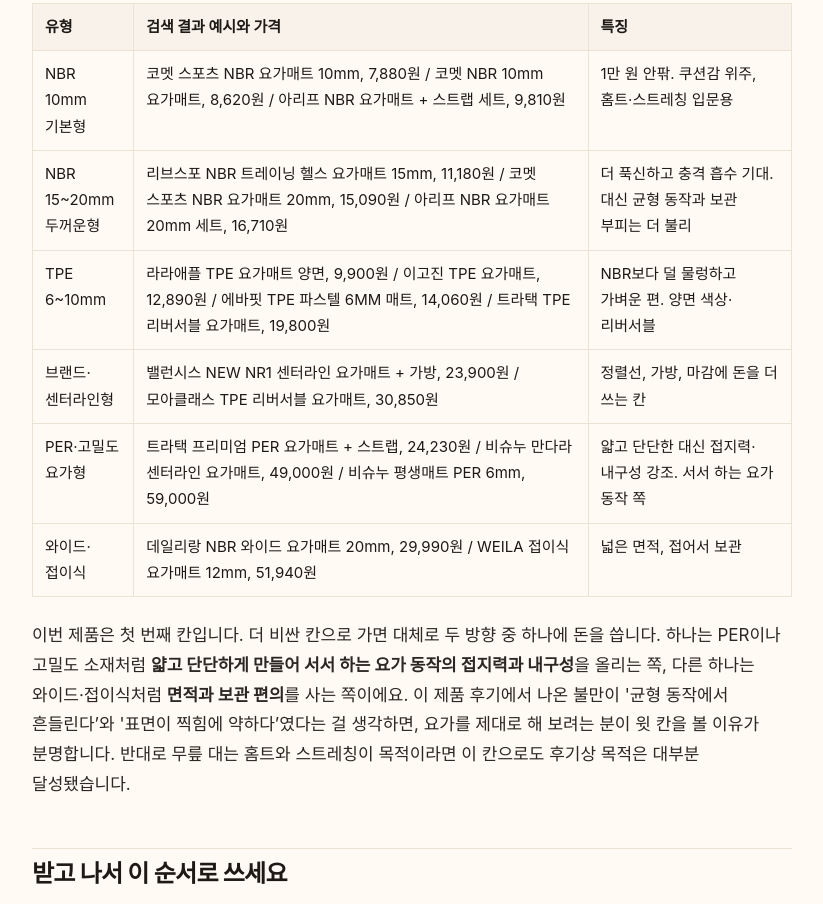
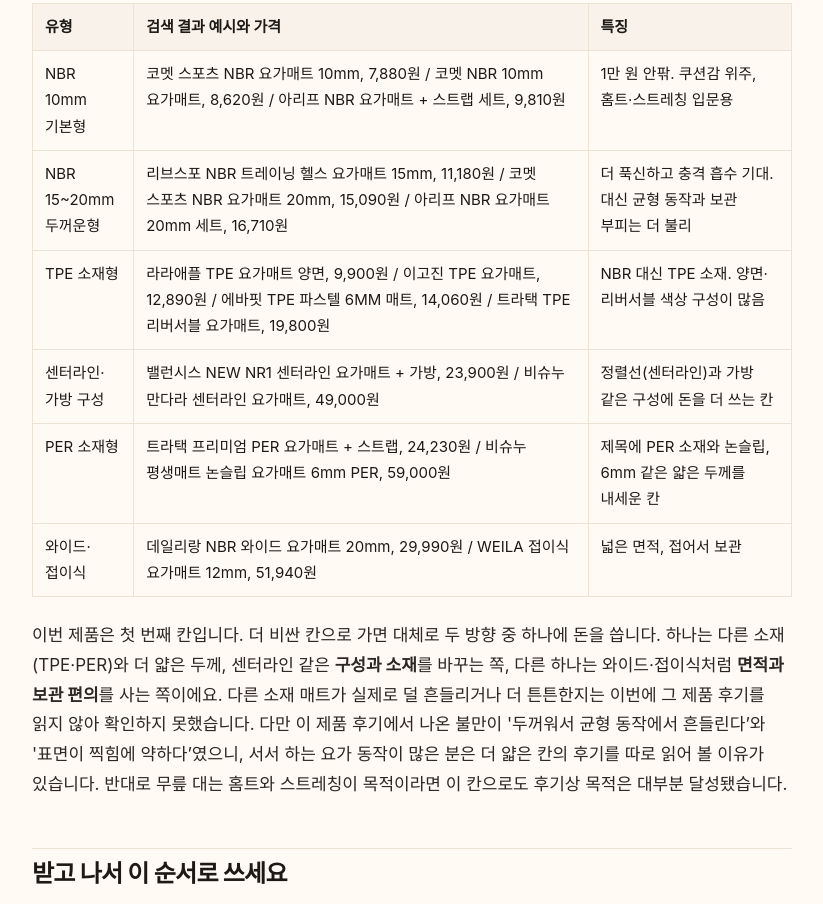
Before and after one commit to yousung/pick-blog, an Astro site: page /posts/arife-nbr-yoga-mat-strap-set-review in a window 1280 px wide. Shown: the part 6783-7687 px from the top of the page, without its empty margins (228-1051 px from the left). Built offline with nearby package versions, Linux system fonts and the light colour scheme; Astro itself is replaced by a stand-in of ours; a web font is replaced by a local one.

Commit message:
blog: 아리프 요가매트 글 수치 표현 보정 (pick)
Co-Authored-By: Claude Opus 5.5 <noreply@anthropic.com>

```diff
--- a/src/content/posts/health/2026-11-20-arife-nbr-yoga-mat-strap-set-review.md
+++ b/src/content/posts/health/2026-11-20-arife-nbr-yoga-mat-strap-set-review.md
@@ -93,7 +93,7 @@ thumbnail: "https://thumbnail.coupangcdn.com/thumbnails/remote/492x492ex/image/r
 
 ### 개봉 직후 고무 냄새
 
-베스트 30개 중 열한 개가 처음 펼쳤을 때 냄새가 있었다고 적었습니다. 대부분은 "하루 정도 환기되는 곳에 펼쳐 두니 대부분 사라졌다", "베란다에 3~4일 뒀더니 모두 날아갔다"는 내용이었어요. 다만 냄새에 예민하다는 한 분은 하루 종일 밖에 꺼내 뒀는데도 가까이서 맡으면 조금 난다고 했습니다. 반대로 냄새가 거의 없었다는 후기도 네 명(다섯 개)이 있었으니, 개체나 시기에 따라 차이가 있는 걸로 보입니다.
+베스트 30개 중 열 개가 처음 펼쳤을 때 냄새가 있었다고 적었습니다. 대부분은 "하루 정도 환기되는 곳에 펼쳐 두니 대부분 사라졌다", "베란다에 3~4일 뒀더니 모두 날아갔다"는 내용이었어요. 다만 냄새에 예민하다는 한 분은 하루 종일 밖에 꺼내 뒀는데도 가까이서 맡으면 조금 난다고 했습니다. 반대로 냄새가 거의 없었다는 후기도 네 명(다섯 개)이 있었으니, 개체나 시기에 따라 차이가 있는 걸로 보입니다.
 
 ### 말아 두면 부피가 있다
 
@@ -111,12 +111,12 @@ thumbnail: "https://thumbnail.coupangcdn.com/thumbnails/remote/492x492ex/image/r
 |---|---|---|
 | NBR 10mm 기본형 | 코멧 스포츠 NBR 요가매트 10mm, 7,880원 / 코멧 NBR 10mm 요가매트, 8,620원 / 아리프 NBR 요가매트 + 스트랩 세트, 9,810원 | 1만 원 안팎. 쿠션감 위주, 홈트·스트레칭 입문용 |
 | NBR 15~20mm 두꺼운형 | 리브스포 NBR 트레이닝 헬스 요가매트 15mm, 11,180원 / 코멧 스포츠 NBR 요가매트 20mm, 15,090원 / 아리프 NBR 요가매트 20mm 세트, 16,710원 | 더 푹신하고 충격 흡수 기대. 대신 균형 동작과 보관 부피는 더 불리 |
-| TPE 6~10mm | 라라애플 TPE 요가매트 양면, 9,900원 / 이고진 TPE 요가매트, 12,890원 / 에바핏 TPE 파스텔 6MM 매트, 14,060원 / 트라택 TPE 리버서블 요가매트, 19,800원 | NBR보다 덜 물렁하고 가벼운 편. 양면 색상·리버서블 |
-| 브랜드·센터라인형 | 밸런시스 NEW NR1 센터라인 요가매트 + 가방, 23,900원 / 모아클래스 TPE 리버서블 요가매트, 30,850원 | 정렬선, 가방, 마감에 돈을 더 쓰는 칸 |
-| PER·고밀도 요가형 | 트라택 프리미엄 PER 요가매트 + 스트랩, 24,230원 / 비슈누 만다라 센터라인 요가매트, 49,000원 / 비슈누 평생매트 PER 6mm, 59,000원 | 얇고 단단한 대신 접지력·내구성 강조. 서서 하는 요가 동작 쪽 |
+| TPE 소재형 | 라라애플 TPE 요가매트 양면, 9,900원 / 이고진 TPE 요가매트, 12,890원 / 에바핏 TPE 파스텔 6MM 매트, 14,060원 / 트라택 TPE 리버서블 요가매트, 19,800원 | NBR 대신 TPE 소재. 양면·리버서블 색상 구성이 많음 |
+| 센터라인·가방 구성 | 밸런시스 NEW NR1 센터라인 요가매트 + 가방, 23,900원 / 비슈누 만다라 센터라인 요가매트, 49,000원 | 정렬선(센터라인)과 가방 같은 구성에 돈을 더 쓰는 칸 |
+| PER 소재형 | 트라택 프리미엄 PER 요가매트 + 스트랩, 24,230원 / 비슈누 평생매트 논슬립 요가매트 6mm PER, 59,000원 | 제목에 PER 소재와 논슬립, 6mm 같은 얇은 두께를 내세운 칸 |
 | 와이드·접이식 | 데일리랑 NBR 와이드 요가매트 20mm, 29,990원 / WEILA 접이식 요가매트 12mm, 51,940원 | 넓은 면적, 접어서 보관 |
 
-이번 제품은 첫 번째 칸입니다. 더 비싼 칸으로 가면 대체로 두 방향 중 하나에 돈을 씁니다. 하나는 PER이나 고밀도 소재처럼 **얇고 단단하게 만들어 서서 하는 요가 동작의 접지력과 내구성**을 올리는 쪽, 다른 하나는 와이드·접이식처럼 **면적과 보관 편의**를 사는 쪽이에요. 이 제품 후기에서 나온 불만이 '균형 동작에서 흔들린다'와 '표면이 찍힘에 약하다'였다는 걸 생각하면, 요가를 제대로 해 보려는 분이 윗 칸을 볼 이유가 분명합니다. 반대로 무릎 대는 홈트와 스트레칭이 목적이라면 이 칸으로도 후기상 목적은 대부분 달성됐습니다.
+이번 제품은 첫 번째 칸입니다. 더 비싼 칸으로 가면 대체로 두 방향 중 하나에 돈을 씁니다. 하나는 다른 소재(TPE·PER)와 더 얇은 두께, 센터라인 같은 **구성과 소재**를 바꾸는 쪽, 다른 하나는 와이드·접이식처럼 **면적과 보관 편의**를 사는 쪽이에요. 다른 소재 매트가 실제로 덜 흔들리거나 더 튼튼한지는 이번에 그 제품 후기를 읽지 않아 확인하지 못했습니다. 다만 이 제품 후기에서 나온 불만이 '두꺼워서 균형 동작에서 흔들린다'와 '표면이 찍힘에 약하다'였으니, 서서 하는 요가 동작이 많은 분은 더 얇은 칸의 후기를 따로 읽어 볼 이유가 있습니다. 반대로 무릎 대는 홈트와 스트레칭이 목적이라면 이 칸으로도 후기상 목적은 대부분 달성됐습니다.
 
 ## 받고 나서 이 순서로 쓰세요
 
@@ -160,7 +160,7 @@ thumbnail: "https://thumbnail.coupangcdn.com/thumbnails/remote/492x492ex/image/r
 
 ## 감성개발자 시선 한마디
 
-개발자에게 요가매트는 운동 장비라기보다 "의자에서 일어나게 만드는 장치"에 가깝습니다. 하루 종일 앉아 있다 보면 허리와 고관절이 굳는데, 스트레칭을 하려고 해도 맨바닥이 차고 딱딱하면 1분 만에 포기하게 되거든요. 이번 후기 중에도 "바닥에 깔아 두기만 해도 오며 가며 스쿼트 자세라도 해 보게 된다"는 분이 있었습니다. 그런 목적이라면 이 제품에서 볼 건 두 가지입니다. 서서 하는 요가보다 바닥에 몸을 대는 동작이 주라면 맞는 매트라는 것, 그리고 받는 날 펼쳐서 확인할 것. 이 두 가지만 맞으면 1만 원 안팎으로 꽤 오래 쓸 수 있는 매트로 보였습니다.
+개발자에게 요가매트는 운동 장비라기보다 "의자에서 일어나게 만드는 장치"에 가깝습니다. 하루 종일 앉아 있다 보면 허리와 고관절이 굳는데, 스트레칭을 하려고 해도 맨바닥이 차고 딱딱하면 1분 만에 포기하게 되거든요. 이번 후기 중에도 "바닥에 깔아 두기만 해도 오며 가며 스쿼트 자세라도 해 보게 된다"는 분이 있었습니다. 그런 목적이라면 이 제품에서 볼 건 두 가지입니다. 서서 하는 요가보다 바닥에 몸을 대는 동작이 주라면 맞는 매트라는 것, 그리고 받는 날 펼쳐서 확인할 것. 이 두 가지만 맞으면 1만 원 안팎으로 운동 습관을 시작해 보기에 부담이 적은 매트로 보였습니다. 오래 버티는지는 이번 표본으로 말하기 어렵고, 몇 달 만에 흠집이 생겼다는 후기도 있었다는 점은 같이 기억해 두세요.
 
 ## 후기 6천 개, 이렇게 골라 읽으면 덜 속습니다
 
```
